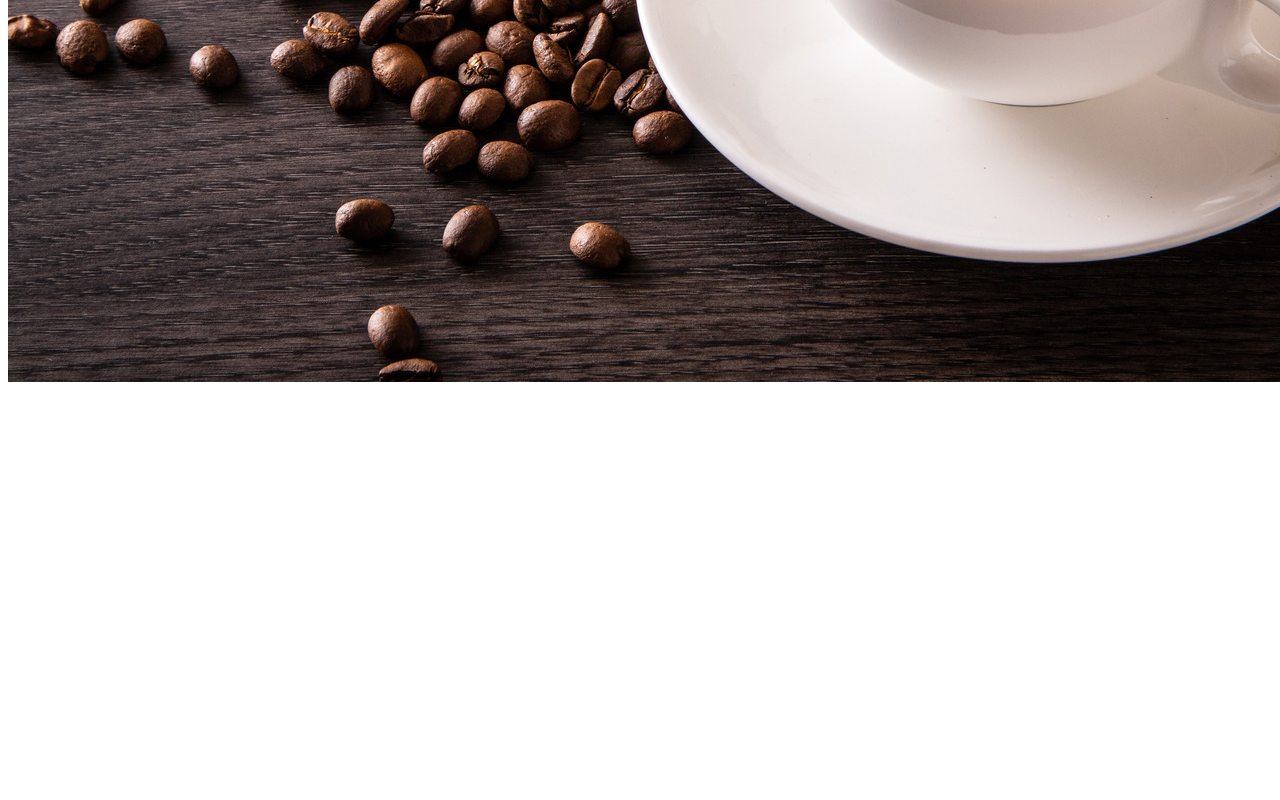
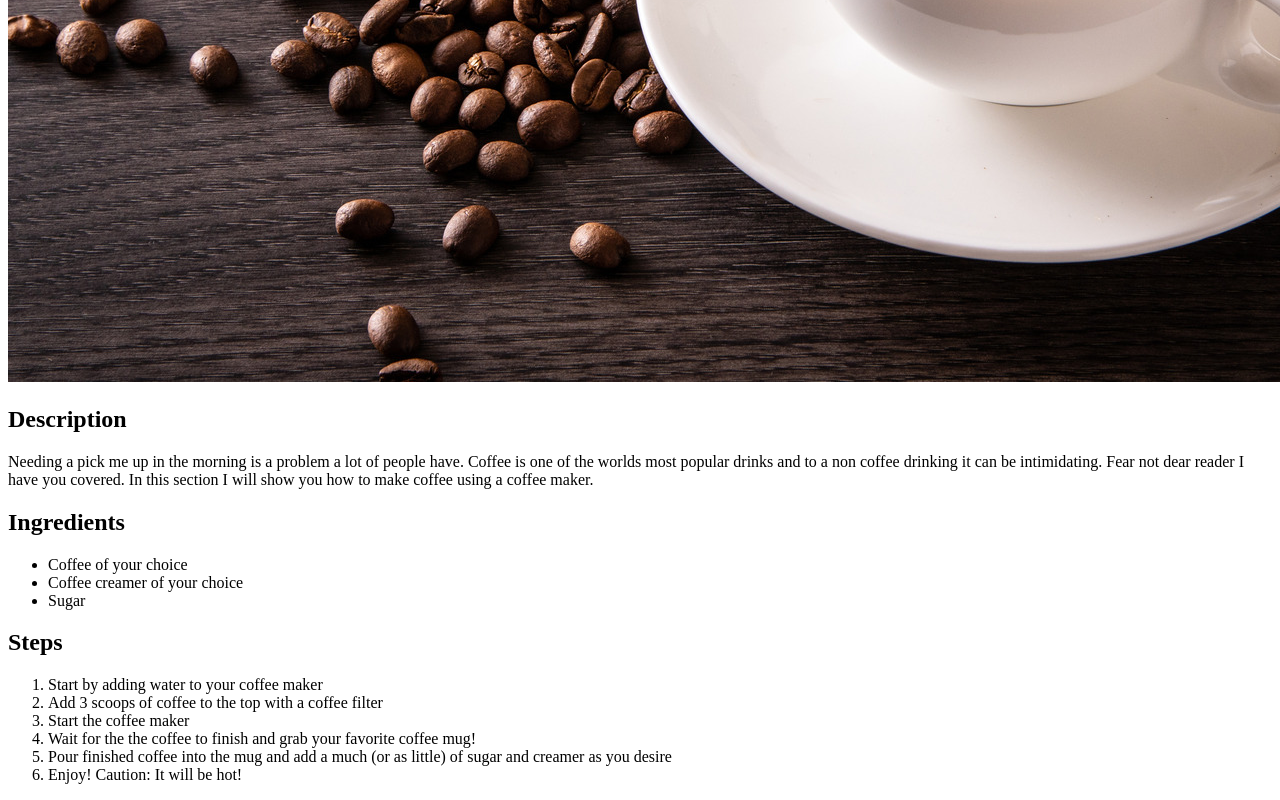
Before and after one commit to AverageIndividual/odin-recipes, a plain HTML site: page recipes/coffee.html in a window 1280 px wide. Shown: the part 598-1398 px from the top of the page. Before the commit the page ends 992 px from the top, so only its background shows below. Drawn offline with Linux system fonts and the light colour scheme.

Commit message:
Add description, ingredients, and steps

```diff
--- a/recipes/coffee.html
+++ b/recipes/coffee.html
@@ -7,7 +7,28 @@
     <title>How to make a simple cup of coffee</title>
 </head>
 <body>
-    <h1>How to make a cup of coffee</h1>
+ <h1>How to make a cup of coffee</h1>
     <img src="./images/Coffee.jpg" alt="A finished cup of coffee">
+ <h2>Description</h2>
+    <p>Needing a pick me up in the morning is a problem a lot of people have. Coffee is one of the worlds most popular drinks and to
+        a non coffee drinking it can be intimidating. Fear not dear reader I have you covered. In this section I will show you how to make
+        coffee using a coffee maker.
+    </p>
+ <h2>Ingredients</h2>
+ <ul>
+    <li>Coffee of your choice</li>
+    <li>Coffee creamer of your choice</li>
+    <li>Sugar</li>
+ </ul>
+
+ <h2>Steps</h2>
+ <ol>
+    <li>Start by adding water to your coffee maker</li>
+    <li>Add 3 scoops of coffee to the top with a coffee filter</li>
+    <li>Start the coffee maker</li>
+    <li>Wait for the the coffee to finish and grab your favorite coffee mug!</li>
+    <li>Pour finished coffee into the mug and add a much (or as little) of sugar and creamer as you desire</li>
+    <li>Enjoy! Caution: It will be hot!</li>
+ </ol>
 </body>
 </html>
```
